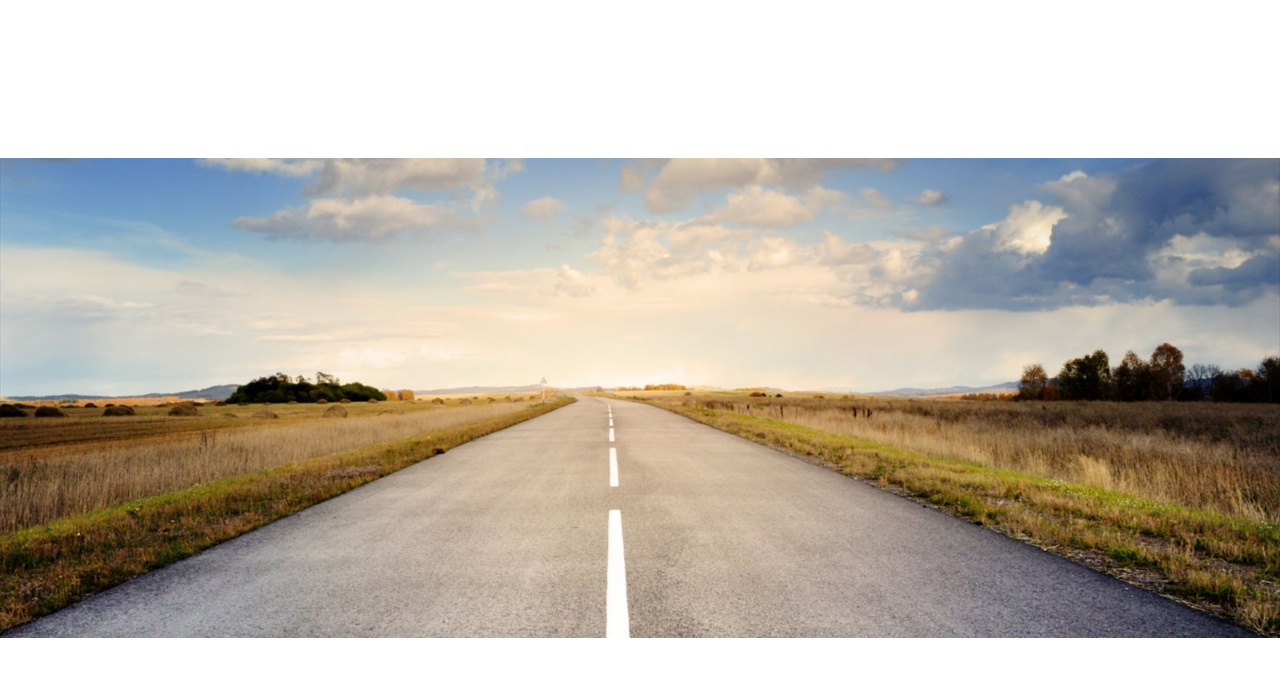
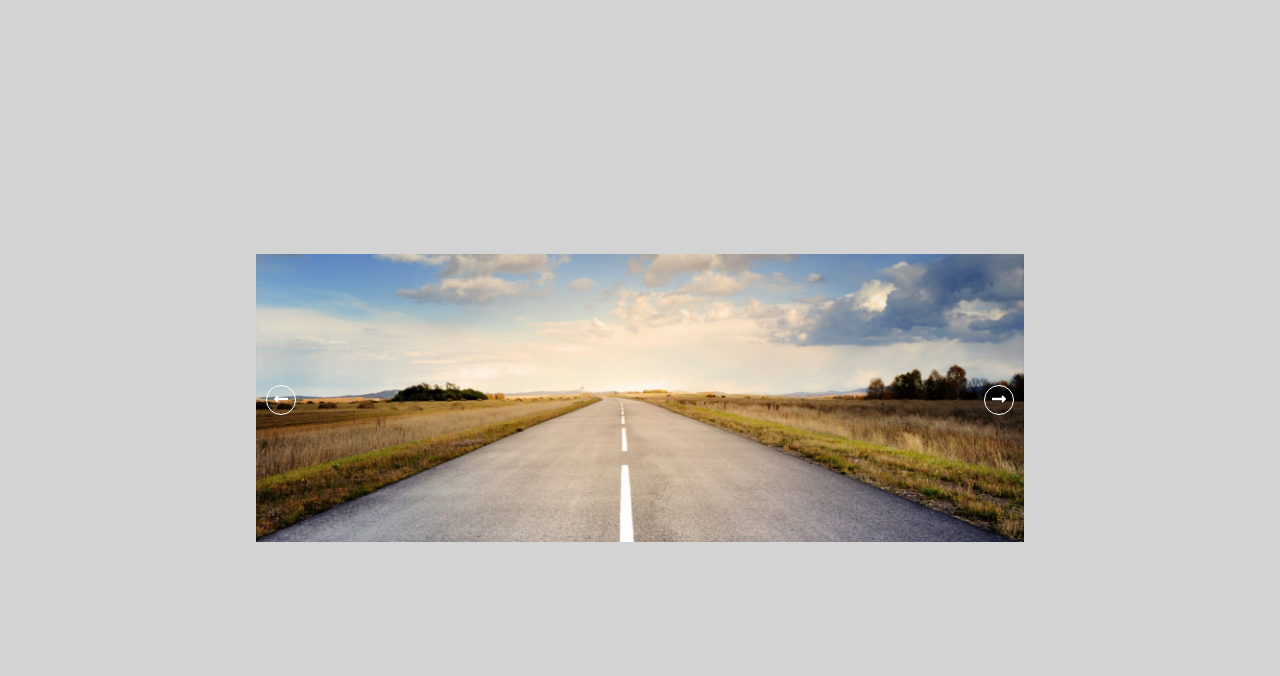
Before and after one commit to lorenaspiller/slick-slider, a plain HTML site: page index.html in a window 1280 px wide. Drawn offline with nearby package versions, Linux system fonts and the light colour scheme; files whose address does not match are found by name.

Commit message:
added custom arrows

```diff
--- a/css/style.css
+++ b/css/style.css
@@ -5,9 +5,15 @@
     box-sizing: border-box;
 }
 
+body {
+    background-color: rgba(161, 161, 161, 0.466);
+}
 
-.wrapper {
-    width: 100%;
+
+.slider-wrapper {
+    margin: 0 auto;
+    width: 60%;
+    position: relative;
 }
 
 .slider {
@@ -19,7 +25,7 @@
 
 
 .slider .slider-image {
-    width: 100%; */
+    width: 100%;
     /* height: auto;
     /* text-align: center; */
 }
@@ -28,3 +34,31 @@
     width: 100%;
     display: inline-block;
 }
+
+.chev {
+    display: flex;
+    align-items: center;
+    justify-content: center;
+    border: 1px solid #fff;
+    display: inline-block;
+    padding: 5px 7px;
+    border-radius: 50%;
+    color: #fff;cursor: pointer;
+    position: absolute;
+    z-index: 11;
+    top: 50%;
+    transform: translateY(-50%);
+}
+
+.chev.prev{
+    left: 10px;
+}
+
+.chev.next {
+    right: 10px;
+}
+
+.debug {
+    background: pink;
+
+}
--- a/index.html
+++ b/index.html
@@ -4,6 +4,9 @@
         <meta charset="UTF-8">
         <meta http-equiv="X-UA-Compatible" content="IE=edge">
         <meta name="viewport" content="width=device-width, initial-scale=1.0">
+        <link rel="stylesheet" href="https://cdnjs.cloudflare.com/ajax/libs/font-awesome/5.15.4/css/all.min.css"
+            integrity="sha512-1ycn6IcaQQ40/MKBW2W4Rhis/DbILU74C1vSrLJxCq57o941Ym01SwNsOMqvEBFlcgUa6xLiPY/NS5R+E6ztJQ=="
+            crossorigin="anonymous" referrerpolicy="no-referrer" />
 
         <script src="https://ajax.googleapis.com/ajax/libs/jquery/3.6.0/jquery.min.js"></script>
 
@@ -16,7 +19,7 @@
     <body>
 
         <main>
-            <div class="wrapper">
+            <div class="slider-wrapper">
                 <div class="slider">
                     <div class="slider-image">
                         <img src="img/img-1.jpg" alt="">
@@ -28,6 +31,13 @@
                         <img src="img/img-3.jpg" alt="">
                     </div>
                 </div>
+
+                <div class="chev prev">
+                    <i class="fas fa-long-arrow-alt-left"></i>
+                </div>
+                <div class="chev next">
+                    <i class="fas fa-long-arrow-alt-right"></i>
+                </div>
             </div>
         </main>
 
--- a/js/script.js
+++ b/js/script.js
@@ -1,13 +1,11 @@
 $(document).ready(function () {
     $('.slider').slick({
+        infinite: true,
+        slidesToScroll: 1,
+        slideToShow: 3,
+        autoplay: false,
+        prevArrow: $('.prev'),
+        nextArrow: $('.next')
+    });
 
-        dots: true,
-        // draggable: true,
-        // swipe: true
-        // autoplay: true,
-        // autoplaySpeed: 2000,
-        arrows: true,
-        appendDots: $('.slider-image'),
-        appendArrows: $('.slider-image'),
-  });
 });
```
